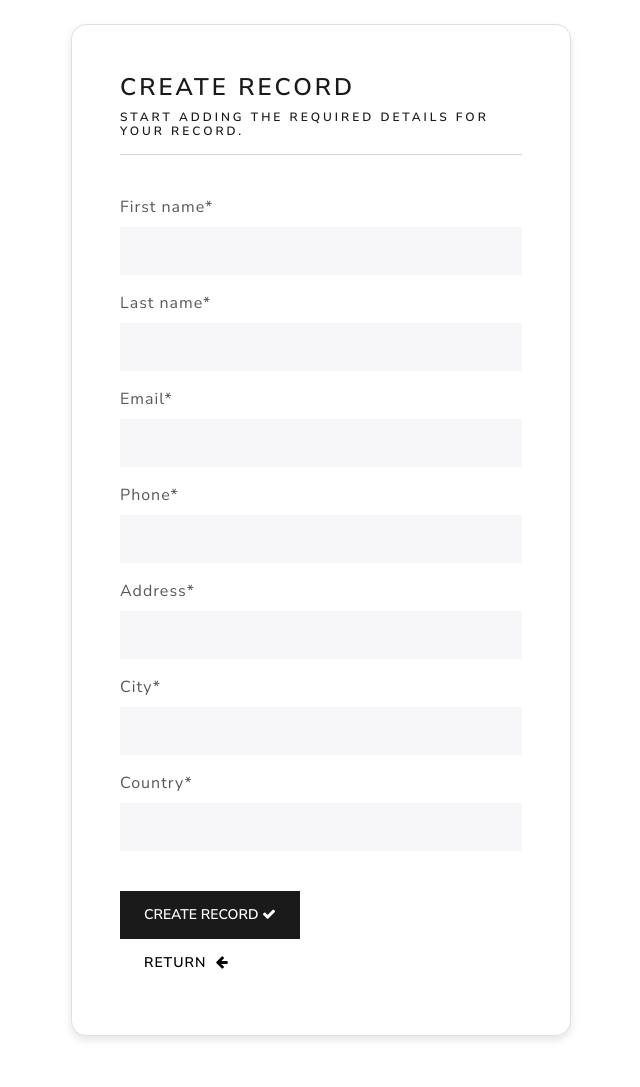
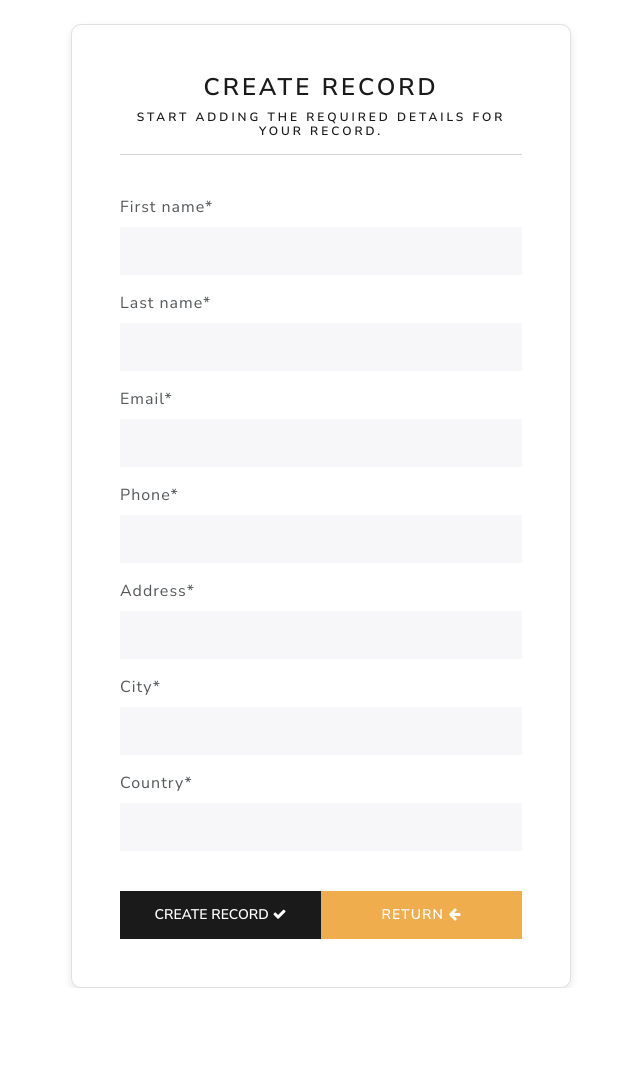
Before and after one commit to RamonvCS/CRUD-CRM-application-with-Django, a Django app: page /create-record in a window 1280 px wide. Shown: the part 92-1179 px from the top of the page, without its empty margins (319-959 px from the left). After the commit the page ends 1080 px from the top, so only its background shows below. Run offline with Django 5.2, Linux system fonts and the light colour scheme; a user stored in the database is signed in; some libraries are stand-ins or nearby versions.

Commit message:
fixing styling of the page

```diff
--- a/webapp/templates/webapp/create-record.html
+++ b/webapp/templates/webapp/create-record.html
@@ -5,41 +5,28 @@
 {% block content %}
 
 <body>
-
     <!-- Main container for the record creation form -->
-        <div class="container bg-light shadow-md p-5 form-layout">
-
+    <div class="container bg-light shadow-md p-5 form-layout" style="max-width: 600px; margin: auto; padding-top: 30px; padding-bottom: 30px; border-radius: 10px;">
         <!-- Main title of the page -->
-            <h3> Create Record </h3>
-
+        <h3 class="text-center">Create Record</h3>
         <!-- Subtitle with instructions -->
-            <h6> Start adding the required details for your record. </h6>
-
+        <h6 class="text-center">Start adding the required details for your record.</h6>
         <!-- Horizontal line separator -->
         <hr>
         <br>
-
         <!-- Form for record creation -->
         <form method="POST" autocomplete="off">
-
             <!-- CSRF token for CSRF protection -->
             {% csrf_token %}
-
             <!-- Render the form using crispy_forms -->
             {{ form|crispy }}
-
             <br>
-
             <!-- Button to submit the form -->
-                <button type="submit" class="btn btn-primary"> Create record&nbsp;<i class="fa fa-check" aria-hidden="true"></i></button>
-                <br>
-
-                <a href="{% url 'dashboard' %}" class="btn btn-secondary">
-
-                    Return &nbsp;<i class="fa fa-arrow-left" aria-hidden="true"></i>
-
+            <div class="d-flex justify-content-between">
+                <button type="submit" class="btn btn-primary w-100 mr-2">Create Record <i class="fa fa-check"></i></button>
+                <a href="{% url 'dashboard' %}" class="btn btn-secondary w-100 ml-2" style="background-color: #f0ad4e; color: white;">Return <i class="fa fa-arrow-left"></i></a>
+            </div>
         </form>
-
     </div>
 </body>
 
```
Also changed, not shown: package-lock.json (added), webapp/templates/webapp/base.html (indentation only). Lines whose indentation alone changed are shown as unchanged.
